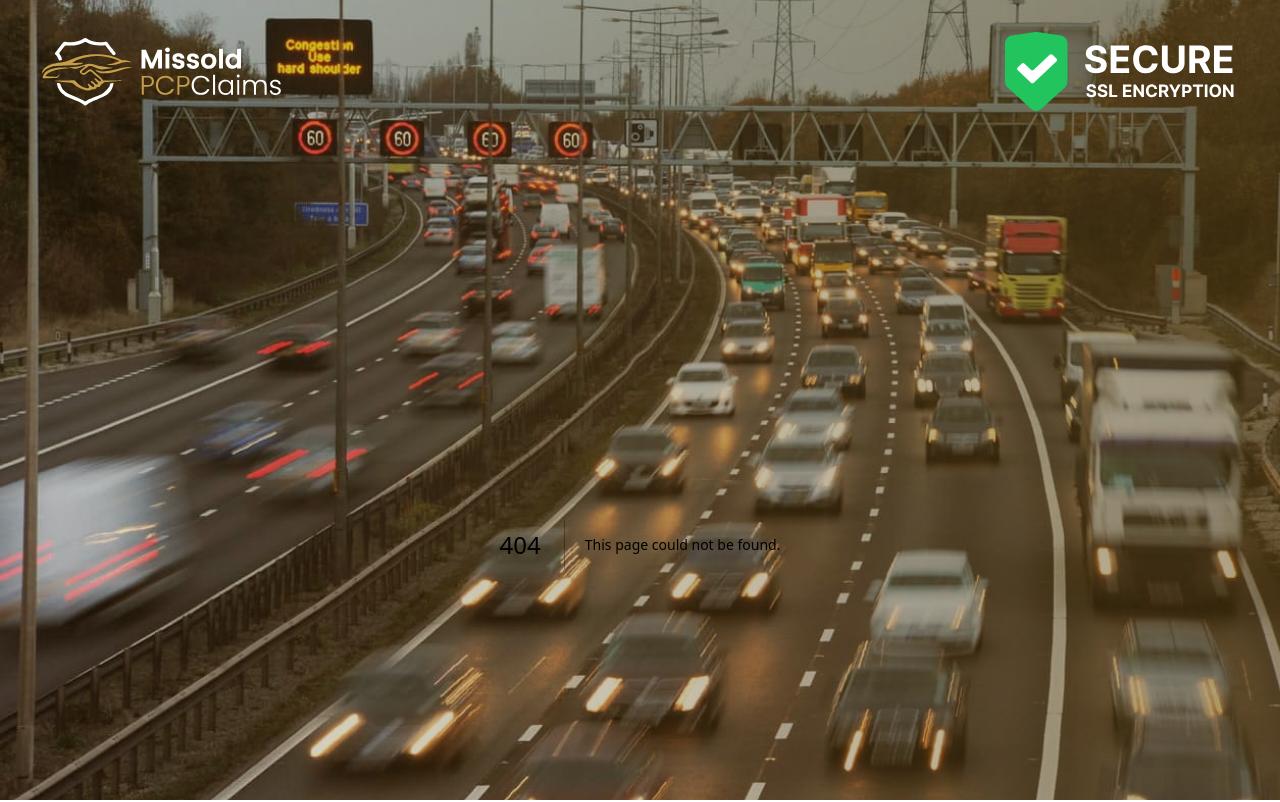
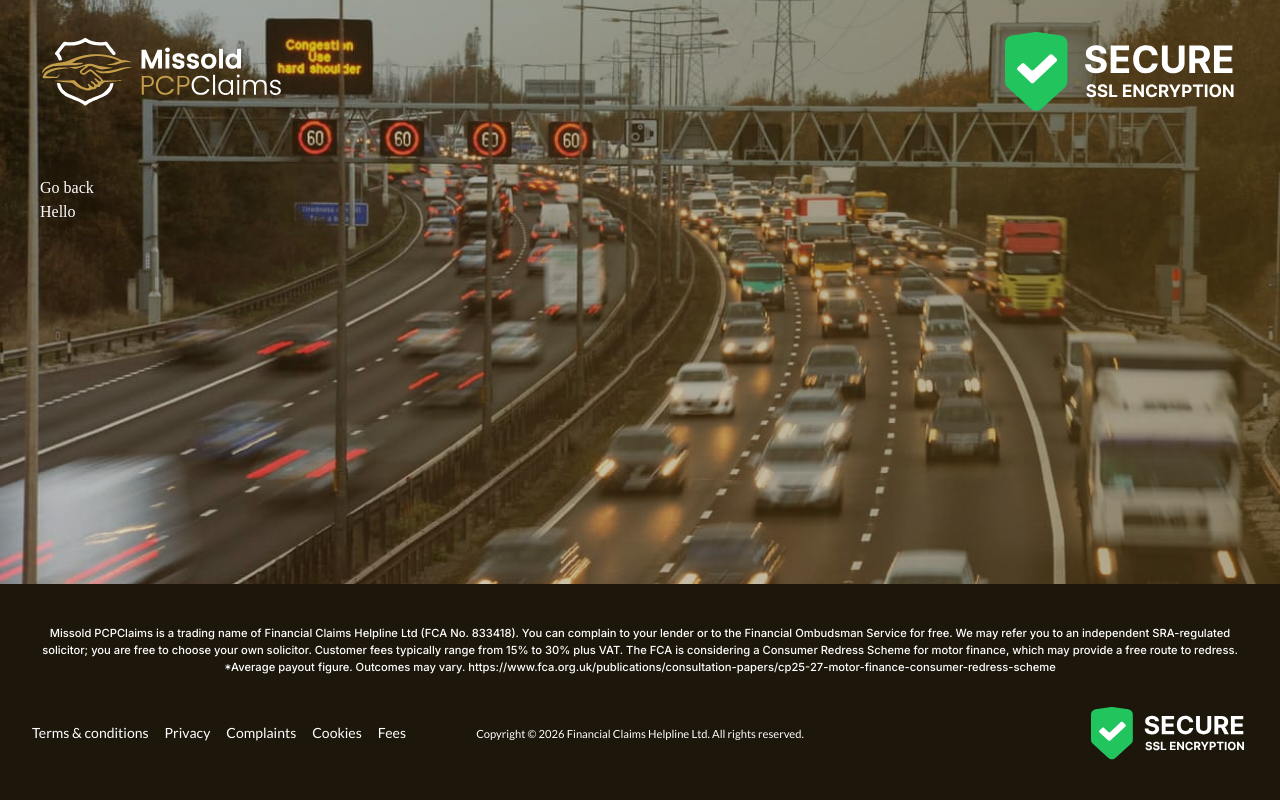
Before and after one commit to Mohamed-Boutarbouch/missold_pcp_claims_technical_test, a Next.js app: page /contact in a window 1280 px wide. Before the commit this address had no page. Shown: the top 802 px of the page. Built offline with nearby package versions, Linux system fonts and the light colour scheme.

Commit message:
refactor: moving components into the root project dir

```diff
--- /dev/null
+++ b/app/contact/page.tsx
@@ -0,0 +1,11 @@
+import { Container } from "@/components/container";
+import Link from "next/link";
+
+export default function Contact() {
+  return (
+    <Container>
+      <Link href="/" className="text-white">Go back</Link>
+      <h1 className="text-white">Hello</h1>
+    </Container>
+  );
+}
--- a/app/layout.tsx
+++ b/app/layout.tsx
@@ -1,12 +1,9 @@
 import type { Metadata } from "next";
 import "./globals.css";
 import { poppins, inter, lato } from "./fonts";
-import { Header } from "./components/header";
-import { Footer } from "./components/footer";
-import { IBM_Plex_Sans } from "next/font/google";
 import { cn } from "@/lib/utils";
-
-const ibmPlexSans = IBM_Plex_Sans({subsets:['latin'],variable:'--font-sans'});
+import { Header } from "@/components/header";
+import { Footer } from "@/components/footer";
 
 export const metadata: Metadata = {
   title: "Create Next App",
@@ -21,7 +18,7 @@ export default function RootLayout({
   return (
     <html
       lang="en"
-      className={cn("h-full", "antialiased", "overflow-x-hidden", poppins.variable, inter.variable, lato.variable, "font-sans", ibmPlexSans.variable)}
+      className={cn("h-full", "antialiased", "overflow-x-hidden", poppins.variable, inter.variable, lato.variable)}
     >
       <body className="min-h-full flex flex-col">
         <div
```
Also changed, not shown: app/page.tsx (+6 -6 lines), components/container.tsx (renamed from app/components/container.tsx), components/cta.tsx (renamed from app/components/cta.tsx), components/disclaimer.tsx (renamed from app/components/disclaimer.tsx), components/fine-print.tsx (renamed from app/components/fine-print.tsx), components/footer.tsx (renamed from app/components/footer.tsx), components/header.tsx (renamed from app/components/header.tsx), components/logo-cloud.tsx (renamed from app/components/logo-cloud.tsx), components/working-with.tsx (renamed from app/components/working-with.tsx).
